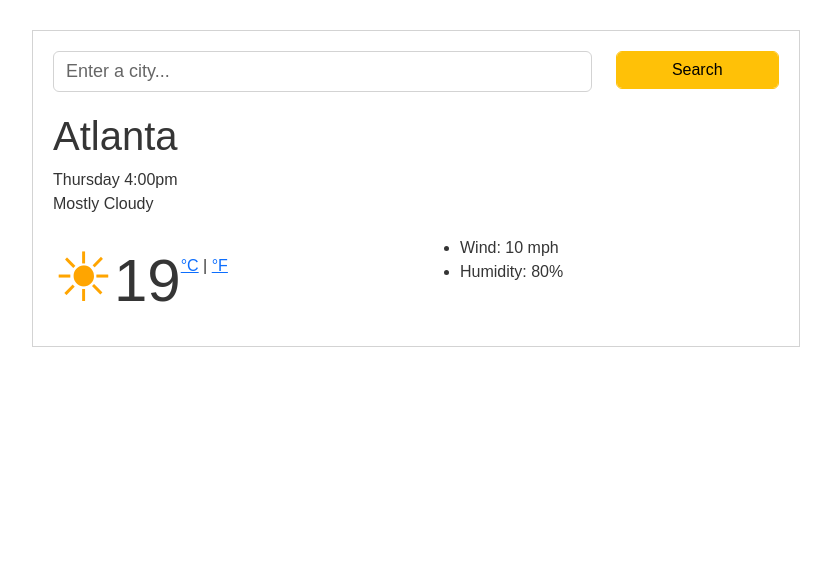
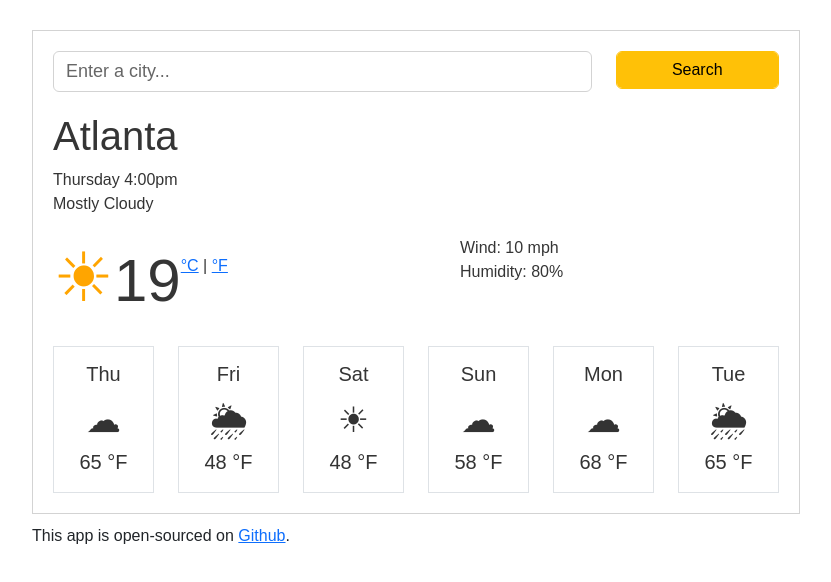
Before and after one commit to nianokia/weather-react, a React (Create React App) app: page / in a window 1280 px wide. Shown: the top 582 px of the page, without its empty margins (224-1055 px from the left). Built offline with nearby package versions, Linux system fonts and the light colour scheme.

Commit message:
Added Forecast Component &  Github Footer

```diff
--- a/src/App.css
+++ b/src/App.css
@@ -3,6 +3,9 @@
   max-width: 768px;
   display: block;
   margin: 30px auto;
+}
+
+.App .appContainer {
   padding: 20px;
   border: 1px solid lightgray;
   color: #353535;
@@ -20,3 +23,7 @@
   margin: 0;
   color: rgba(0, 0, 0, 0.8);
 }
+
+.App footer {
+  padding-top: 10px;
+}
--- a/src/App.js
+++ b/src/App.js
@@ -14,6 +14,7 @@ function App() {
   };
   return (
     <div className="App">
+      <div className="appContainer">
         <Search />
         <div className="heading">
           <h1>{appData.city}</h1>
@@ -25,6 +26,11 @@ function App() {
         </div>
         <Weather />
       </div>
+      <footer>
+        This app is open-sourced on{" "}
+        <a href="https://github.com/nianokia/weather-react">Github</a>.
+      </footer>
+    </div>
   );
 }
 
--- a/src/CurrentConditions.css
+++ b/src/CurrentConditions.css
@@ -1,3 +1,7 @@
+.CurrentConditions {
+  margin-bottom: 20px;
+}
+
 .CurrentConditions .currentIcon {
   font-size: 68px;
   line-height: 60px;
@@ -13,3 +17,7 @@
   position: relative;
   top: -30px;
 }
+
+.CurrentConditions ul {
+  list-style: none;
+}
--- a/src/CurrentConditions.js
+++ b/src/CurrentConditions.js
@@ -6,7 +6,7 @@ import "./CurrentConditions.css";
 export default function CurrentConditions(props) {
   return (
     <div className="CurrentConditions row">
-      <div className="col-6">
+      <div className="col-6 currentContainer">
         <p className="currentIcon">☀</p>
         <span className="temperature">{props.temperature}</span>
         <span className="units">
@@ -14,7 +14,7 @@ export default function CurrentConditions(props) {
         </span>
       </div>
       <div className="col-6">
-        <div className="CurrentConditions">
+        <div className="Conditions">
           <ul>
             <li>Wind: {props.wind} mph</li>
             <li>Humidity: {props.humidity}%</li>
--- /dev/null
+++ b/src/Forecast.css
@@ -0,0 +1,16 @@
+.Forecast .fiveDayForecast {
+  text-align: center;
+  padding: 15px;
+}
+
+.Forecast .cardTitle {
+  font-size: 20px;
+}
+
+.Forecast .forecastIcon {
+  font-size: 35px;
+}
+
+.Forecast .cardText {
+  font-size: 20px;
+}
--- /dev/null
+++ b/src/Forecast.js
@@ -0,0 +1,54 @@
+import React from "react";
+
+import "./Forecast.css";
+
+export default function Forecast() {
+  return (
+    <div className="Forecast">
+      <div className="row">
+        <div className="col-2">
+          <div className="cardBody border fiveDayForecast">
+            <h5 className="cardTitle">Thu</h5>
+            <p className="forecastIcon">☁</p>
+            <p className="cardText">65 °F</p>
+          </div>
+        </div>
+        <div className="col-2">
+          <div className="cardBody border fiveDayForecast">
+            <h5 className="cardTitle">Fri</h5>
+            <p className="forecastIcon">🌦</p>
+            <p className="cardText">48 °F</p>
+          </div>
+        </div>
+        <div className="col-2">
+          <div className="cardBody border fiveDayForecast">
+            <h5 className="cardTitle">Sat</h5>
+            <p className="forecastIcon">☀</p>
+            <p className="cardText">48 °F</p>
+          </div>
+        </div>
+        <div className="col-2">
+          <div className="cardBody border fiveDayForecast">
+            <h5 className="cardTitle">Sun</h5>
+            <p className="forecastIcon">☁</p>
+            <p className="cardText">58 °F</p>
+          </div>
+        </div>
+        <div className="col-2">
+          <div className="cardBody border fiveDayForecast">
+            <h5 className="cardTitle">Mon</h5>
+            <p className="forecastIcon">☁</p>
+            <p className="cardText">68 °F</p>
+          </div>
+        </div>
+        <div className="col-2">
+          <div className="cardBody border fiveDayForecast">
+            <h5 className="cardTitle">Tue</h5>
+            <p className="forecastIcon">🌦</p>
+            <p className="cardText">65 °F</p>
+          </div>
+        </div>
+      </div>
+    </div>
+  );
+}
--- a/src/Weather.js
+++ b/src/Weather.js
@@ -1,10 +1,12 @@
 import React from "react";
 import CurrentConditions from "./CurrentConditions";
+import Forecast from "./Forecast";
 
 export default function Weather() {
   return (
     <div className="Weather">
       <CurrentConditions temperature={19} wind={10} humidity={80} />
+      <Forecast />
     </div>
   );
 }
```
Lines whose indentation alone changed are shown as unchanged.
